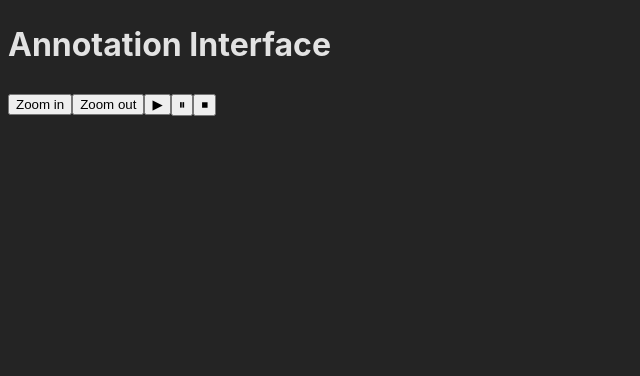
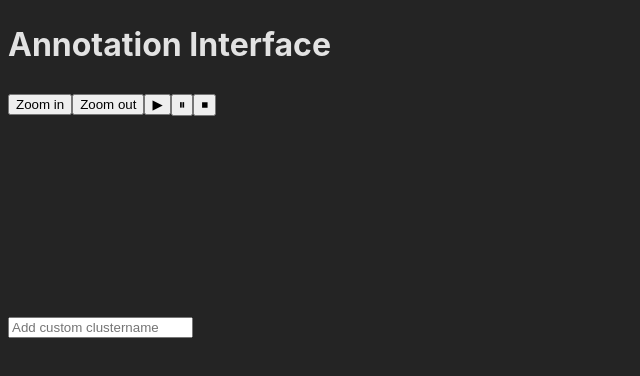
Before and after one commit to nccratliri-ml-wp/vocal-annotation-frontend, a React (Vite) app: page / in a window 1280 px wide. Shown: the top 376 px of the page, without its empty margins (0-640 px from the left). Built offline with nearby package versions, Linux system fonts and the light colour scheme.

Commit message:
Implemented form and button and interactive custom objects

```diff
--- a/src/Visuals.jsx
+++ b/src/Visuals.jsx
@@ -1,6 +1,5 @@
 import {useEffect, useRef, useState} from "react";
 import Clusternames from "./assets/Clusternames.jsx"
-import { nanoid } from 'nanoid'
 
 // TO DO
 // Offset only legal after onset?
@@ -108,7 +107,7 @@ function Visuals( {audioFile, audioLength, spectrogramImg} ){
     const zoomLevelRef = useRef()
 
     const [labels, setLabels] = useState([])
-    const [clusternameButtons, setClusternameButtons] = useState([])
+    //const [clusternameButtons, setClusternameButtons] = useState([])
 
     const playHeadRef = useRef(new PlayHead(0))
 
@@ -460,11 +459,11 @@ function Visuals( {audioFile, audioLength, spectrogramImg} ){
     }
 
     function addClustername(newestLabel){
-        newestLabel.clustername = window.prompt('Enter clustername: ')
+        //newestLabel.clustername = window.prompt('Enter clustername: ')
     }
 
     function updateClusternamesButtons(newestLabel){
-        setClusternameButtons(prevState => [ ...prevState, <div key={nanoid()}>{newestLabel.clustername}</div> ])
+        //setClusternameButtons(prevState => [ ...prevState, <div key={nanoid()}>{newestLabel.clustername}</div> ])
     }
 
     // Initial drawing
@@ -543,7 +542,7 @@ function Visuals( {audioFile, audioLength, spectrogramImg} ){
                 />
                 <canvas id='timeline-canvas' ref={timelineCanvasRef} />
             </div>
-            <Clusternames clusternameButtons={clusternameButtons} />
+            <Clusternames />
         </div>
 
     )
--- a/src/assets/Clusternames.jsx
+++ b/src/assets/Clusternames.jsx
@@ -1,10 +1,72 @@
 import {useEffect, useRef, useState} from "react"
+import { nanoid } from 'nanoid'
 
-function Clusternames({ clusternameButtons }){
+class ClusternameButton {
+    constructor(id, clustername, isActive) {
+        this.id = id
+        this.clustername = clustername
+        this.isActive = isActive
+    }
+}
 
+function Clusternames(){
+    const [newClustername, setNewClustername] = useState('')
+    const [clusternameButtons, setClusternameButtons] = useState([])
+
+    function handleChange(event){
+        setNewClustername(event.target.value)
+    }
+
+    function updateClusternamesButtons(event){
+        event.preventDefault()
+        setClusternameButtons(prevState =>
+            [
+                ...prevState,
+                new ClusternameButton( nanoid(),newClustername, false )
+            ])
+        setNewClustername('')
+    }
+
+    function activateButton(event){
+        let newClusternameButtons = clusternameButtons.map(item => {
+            return new ClusternameButton (item.id, item.clustername, false)
+        })
+
+        newClusternameButtons = newClusternameButtons.map(item => {
+            if (item.id === event.target.id){
+                return new ClusternameButton (item.id, item.clustername, !item.isActive)
+            }
+            return new ClusternameButton (item.id, item.clustername, item.isActive)
+        })
+
+        setClusternameButtons(newClusternameButtons)
+    }
 
     return (
-        <div id='clustername-buttons-container'>{clusternameButtons}</div>
+        <div>
+            <form onSubmit={updateClusternamesButtons}>
+                <input
+                    type='text'
+                    value={newClustername}
+                    placeholder='Add custom clustername'
+                    onChange={handleChange}
+                />
+            </form>
+            <div id='clustername-buttons-container'>
+                {
+                    clusternameButtons.map( data =>
+                        <div
+                            key={data.id}
+                            id={data.id}
+                            isactive={data.isActive.toString()}
+                            onClick={activateButton}
+                        >
+                            {data.clustername}
+                        </div>)
+                }
+            </div>
+        </div>
+
     )
 }
 
--- a/src/index.css
+++ b/src/index.css
@@ -31,3 +31,6 @@
   color: #242424;
   font-size: 22px;
 }
+#clustername-buttons-container > div[isactive='true']{
+  background-color: yellow;
+}
```
